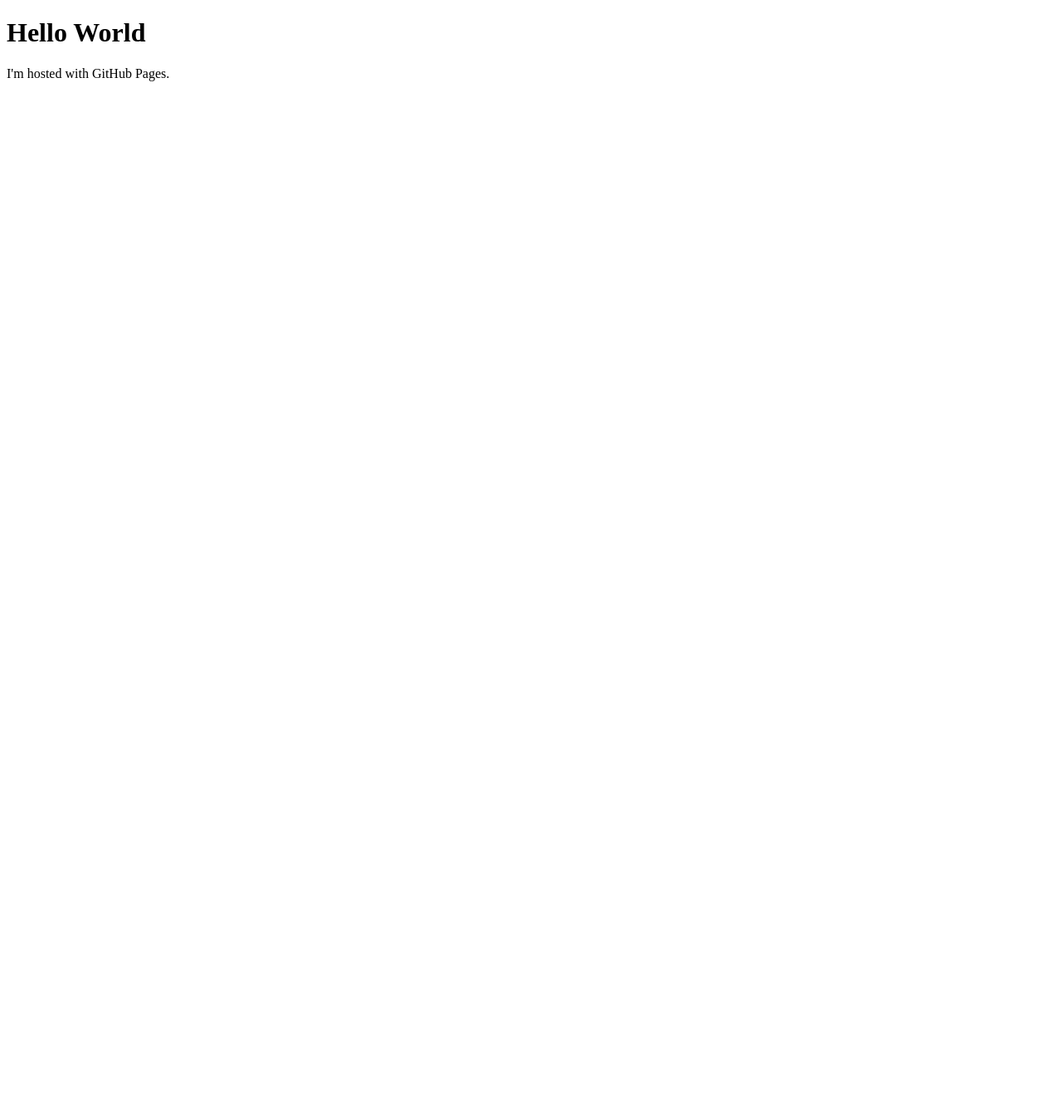
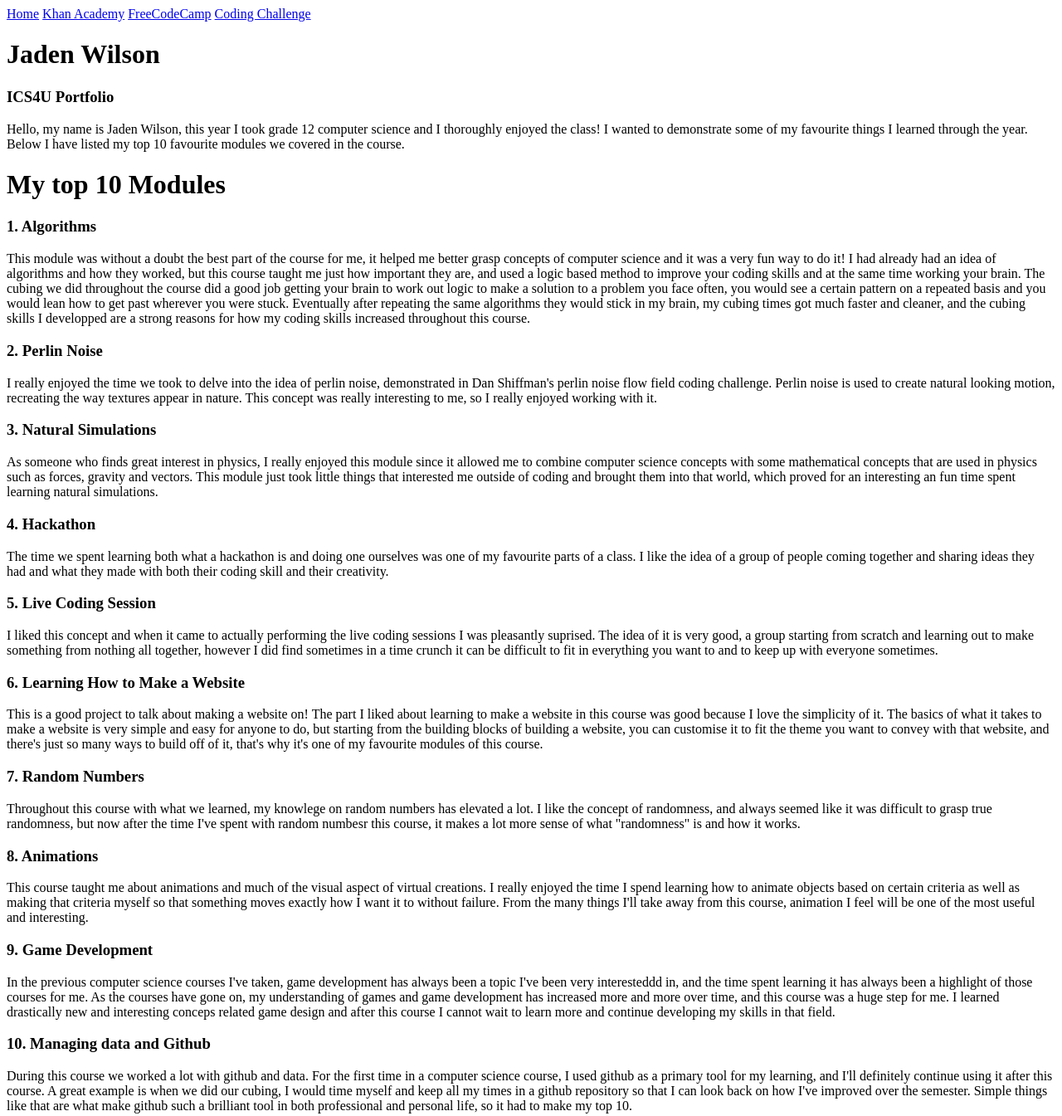
Before and after one commit to jwils13/jwils13.github.io, a plain HTML site: page index.html in a window 1280 px wide. Shown: the whole page at 83% size. Before the commit the page ends 800 px from the top, so only its background shows below. Drawn offline with Linux system fonts and the light colour scheme.

Commit message:
Update index.html

```diff
--- a/index.html
+++ b/index.html
@@ -1,9 +1,78 @@
 <!DOCTYPE html>
-<html>
+<html lang="en">
+<head>
+  <meta charset="UTF-8">
+  <title>Jaden Wilson's Portfolio</title>
+  <link rel="stylesheet" href="./style.css">
+</head>
 
 <body>
-	<h1>Hello World</h1>
-	<p>I'm hosted with GitHub Pages.</p>
+<div class="topnav">
+  <a href="index.html">Home</a>
+  <a href="khan.html">Khan Academy</a>
+  <a href="fcc.html">FreeCodeCamp</a>
+  <a href="challenge.html">Coding Challenge</a>
+</div>
+
+<div class="intro">
+  <h1>Jaden Wilson</h1>
+    <h3>ICS4U Portfolio</h3>
+  <p>Hello, my name is Jaden Wilson, this year I took grade 12 computer science and I thoroughly enjoyed the class! I wanted to demonstrate some of my favourite things I learned through the year. Below I have listed my top 10 favourite modules we covered in the course.</p>
+</div>
+
+<div class="modules">
+  <h1>My top 10 Modules</h1>
+
+	<div class="mod">
+		<h3>1. Algorithms</h3>
+		<p>This module was without a doubt the best part of the course for me, it helped me better grasp concepts of computer science and it was a very fun way to do it! I had already had an idea of algorithms and how they worked, but this course taught me just how important they are, and used a logic based method to improve your coding skills and at the same time working your brain. The cubing we did throughout the course did a good job getting your brain to work out logic to make a solution to a problem you face often, you would see a certain pattern on a repeated basis and you would lean how to get past wherever you were stuck. Eventually after repeating the same algorithms they would stick in my brain, my cubing times got much faster and cleaner, and the cubing skills I developped are a strong reasons for how my coding skills increased throughout this course.
+	</div>
+
+	<div class="mod">
+		<h3>2. Perlin Noise</h3>
+		<p>I really enjoyed the time we took to delve into the idea of perlin noise, demonstrated in Dan Shiffman's perlin noise flow field coding challenge. Perlin noise is used to create natural looking motion, recreating the way textures appear in nature. This concept was really interesting to me, so I really enjoyed working with it.
+	</div>
+
+	<div class="mod">
+		<h3>3. Natural Simulations</h3>
+		<p>As someone who finds great interest in physics, I really enjoyed this module since it allowed me to combine computer science concepts with some mathematical concepts that are used in physics such as forces, gravity and vectors. This module just took little things that interested me outside of coding and brought them into that world, which proved for an interesting an fun time spent learning natural simulations.
+	</div>
+
+	<div class="mod">
+		<h3>4. Hackathon</h3>
+		<p>The time we spent learning both what a hackathon is and doing one ourselves was one of my favourite parts of a class. I like the idea of a group of people coming together and sharing ideas they had and what they made with both their coding skill and their creativity.
+	</div>
+
+	<div class="mod">
+		<h3>5. Live Coding Session</h3>
+		<p>I liked this concept and when it came to actually performing the live coding sessions I was pleasantly suprised. The idea of it is very good, a group starting from scratch and learning out to make something from nothing all together, however I did find sometimes in a time crunch it can be difficult to fit in everything you want to and to keep up with everyone sometimes.
+	</div>
+
+	<div class="mod">
+		<h3>6. Learning How to Make a Website</h3>
+		<p>This is a good project to talk about making a website on! The part I liked about learning to make a website in this course was good because I love the simplicity of it. The basics of what it takes to make a website is very simple and easy for anyone to do, but starting from the building blocks of building a website, you can customise it to fit the theme you want to convey with that website, and there's just so many ways to build off of it, that's why it's one of my favourite modules of this course.
+	</div>
+
+	<div class="mod">
+		<h3>7. Random Numbers</h3>
+		<p>Throughout this course with what we learned, my knowlege on random numbers has elevated a lot. I like the concept of randomness, and always seemed like it was difficult to grasp true randomness, but now after the time I've spent with random numbesr this course, it makes a lot more sense of what "randomness" is and how it works.
+	</div>
+
+	<div class="mod">
+		<h3>8. Animations</h3>
+		<p>This course taught me about animations and much of the visual aspect of virtual creations. I really enjoyed the time I spend learning how to animate objects based on certain criteria as well as making that criteria myself so that something moves exactly how I want it to without failure. From the many things I'll take away from this course, animation I feel will be one of the most useful and interesting.
+	</div>
+
+	<div class="mod">
+		<h3>9. Game Development</h3>
+		<p>In the previous computer science courses I've taken, game development has always been a topic I've been very interesteddd in, and the time spent learning it has always been a highlight of those courses for me. As the courses have gone on, my understanding of games and game development has increased more and more over time, and this course was a huge step for me. I learned drastically new and interesting conceps related game design and after this course I cannot wait to learn more and continue developing my skills in that field.
+	</div>
+
+	<div class="mod">
+		<h3>10. Managing data and Github</h3>
+		<p>During this course we worked a lot with github and data. For the first time in a computer science course, I used github as a primary tool for my learning, and I'll definitely continue using it after this course. A great example is when we did our cubing, I would time myself and keep all my times in a github repository so that I can look back on how I've improved over the semester. Simple things like that are what make github such a brilliant tool in both professional and personal life, so it had to make my top 10.
+	</div>
+</div>
+
 </body>
-
 </html>
```
